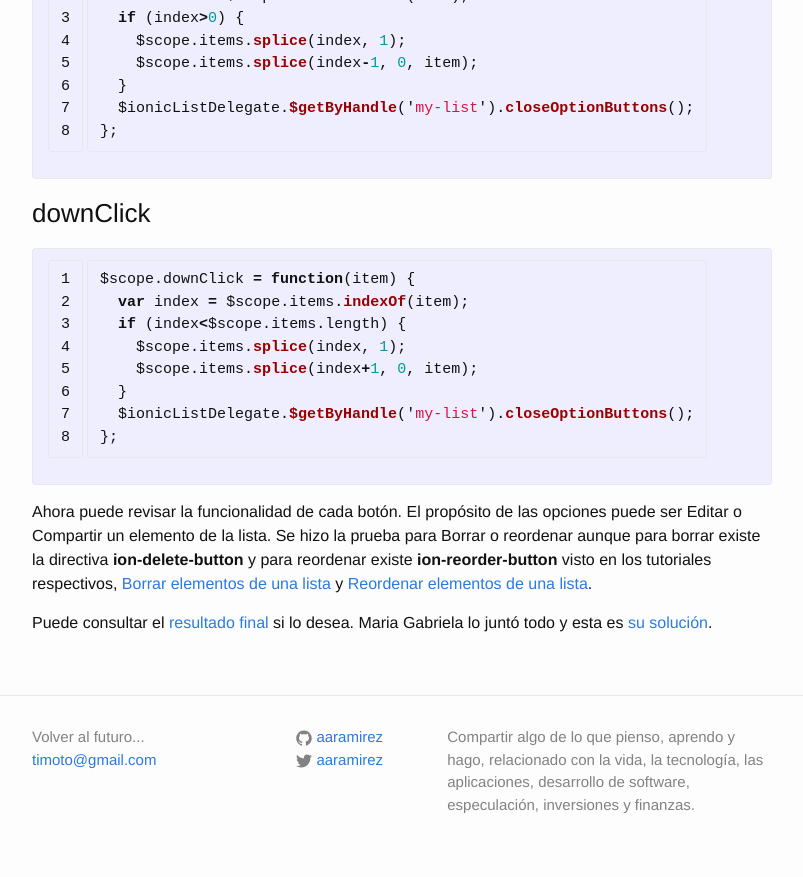
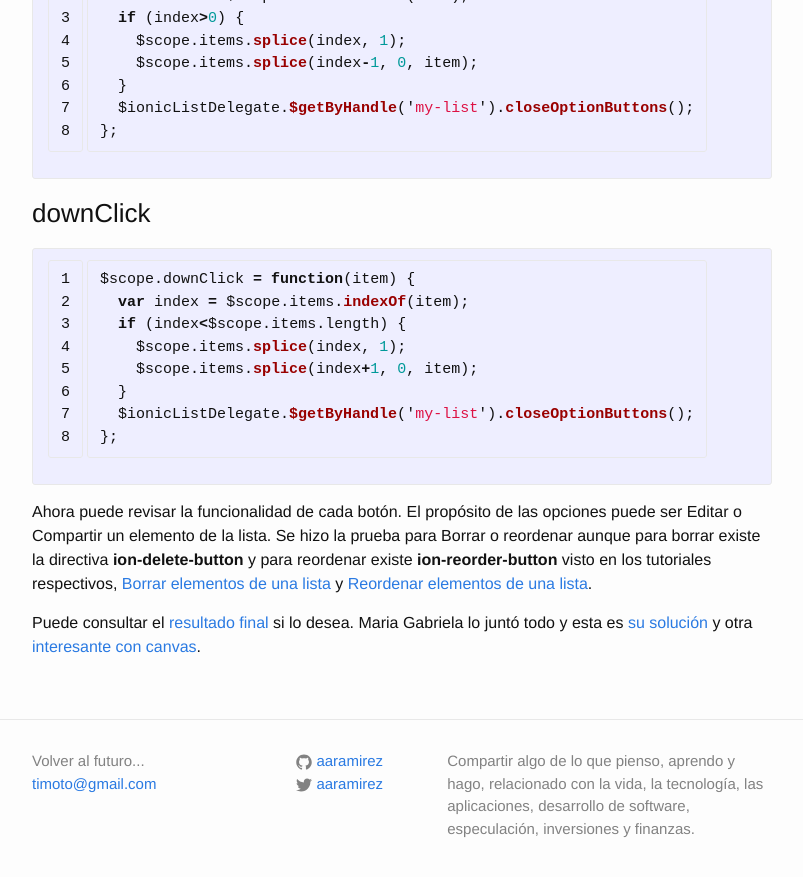
Before and after one commit to aaramirez/aaramirez.github.io, a Jekyll site: the page built from _posts/desarrollos/ionic/2015-10-23-botones-opcion.markdown, in a window 1280 px wide and 900 px high, scrolled down 2688 px. Shown: the top 877 px of the window, without its empty margins (238-1041 px from the left). Built offline with Jekyll 4.4.1, drawn with Linux system fonts in a browser that asks for light colours.

Commit message:
Ejemplo con Canvas

```diff
--- a/_posts/desarrollos/ionic/2015-10-23-botones-opcion.markdown
+++ b/_posts/desarrollos/ionic/2015-10-23-botones-opcion.markdown
@@ -129,7 +129,7 @@ $scope.downClick = function(item) {
 Ahora puede revisar la funcionalidad de cada botón. El propósito de las opciones puede ser Editar o Compartir un elemento de la lista. Se hizo la prueba para Borrar o reordenar aunque para borrar existe la directiva __ion-delete-button__ y para reordenar existe __ion-reorder-button__ visto en los tutoriales respectivos, [Borrar elementos de una lista][7] y [Reordenar elementos de una lista][8].
 
 Puede consultar el [resultado final][2] si lo desea.
-Maria Gabriela lo juntó todo y esta es [su solución][9].
+Maria Gabriela lo juntó todo y esta es [su solución][9] y otra [interesante con canvas][10].
 
 [1]: http://play.ionic.io/app/ba2ef3020ef6 "Inicio del tutorial"
 [2]: http://play.ionic.io/app/f397442e3e7d "Resultado del tutorial"
@@ -140,3 +140,4 @@ Maria Gabriela lo juntó todo y esta es [su solución][9].
 [7]: http://aaramirez.github.io/ionic/angularjs/cordova/tutorial/2015/10/21/delete-item-list.html "ion-delete-button"
 [8]: http://aaramirez.github.io/ionic/angularjs/cordova/tutorial/2015/10/21/reordenar-elementos.html "ion-reorder-button"
 [9]: http://play.ionic.io/app/e9fda8b5e0e9 "Solución de Maria Gabriela"
+[10]: http://play.ionic.io/app/d14eb7a7e9c6 "Con Canvas"
```
